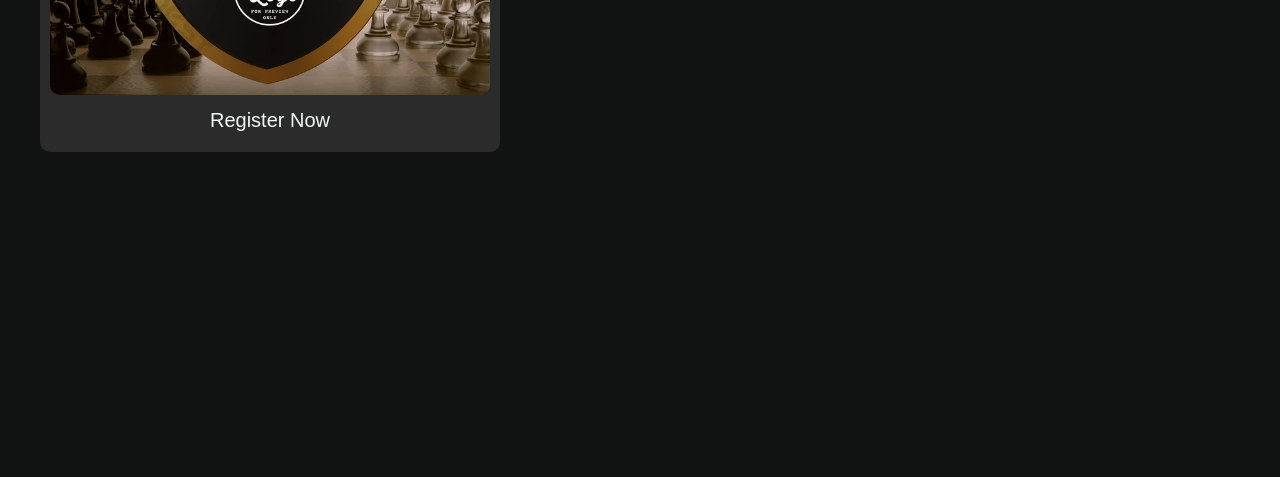
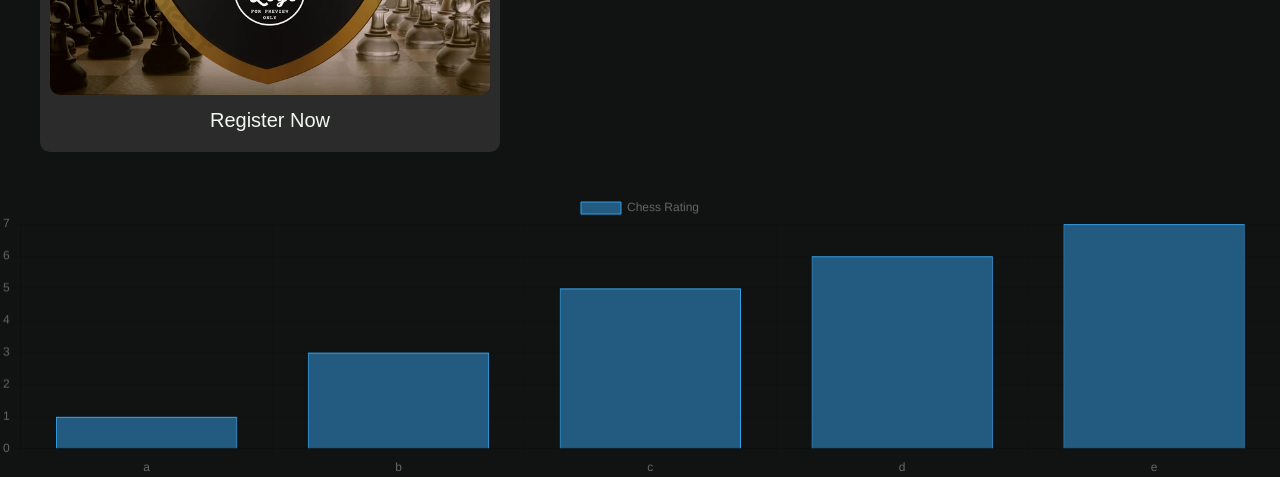
Before and after one commit to AdityaRawat00/MSI_Chess_Club, a plain HTML site: page index.html in a window 1280 px wide. Shown: the part 452-929 px from the top of the page. Before the commit the page ends 800 px from the top, so only its background shows below. Drawn offline with nearby package versions, Linux system fonts and the light colour scheme.

Commit message:
New js added

```diff
--- /dev/null
+++ b/chess_data.csv
@@ -0,0 +1,43 @@
+Name,Rapid_Rating,Blitz_Rating,Bullet_Rating
+Playerwr,1066,1453,1073
+DevTech03,403,261,100
+ishaanvats,729,1002,677
+pankaj1238,255,219,100
+priyxnshukumar,331,281,281
+VisheshSinghal1510,160,110,110
+SIDDHARTHalsoNEGI,1496,753,663
+crushergaming,770,1349,758
+I_M_A_Sniper,1166,492,460
+ipranjalpant,690,549,570
+AkshatGarg1234,896,643,839
+aaradhya0701,1053,730,570
+arjeetkitru,1025,526,790
+SanketD244,1297,1183,1056
+anmol_shuklaa,869,696,340
+Vkeves,1068,557,388
+ramkharbanda,1246,1442,1346
+YourOwnComrade,1368,1079,1098
+ujjwalchess3,1536,1062,1257
+Supriyo02,471,424,421
+Manas_Bawari,1339,1289,1289
+Ishaan706,1265,864,796
+Albin77777,1028,484,561
+dhruvv_bajaj,1040,671,756
+visionrajput,1111,387,523
+10Garv,1290,1468,831
+namannn04,441,391,391
+CHEEMSchessOP,1326,1403,1527
+DakshhJain,1175,855,984
+Ashutoshchezz,1551,1334,1406
+KRISH981155,320,360,270
+Hashirama_shenju,1257,1166,1047
+Dev9076,606,423,556
+dhruvrankoti,603,719,341
+SIDDHARTH1357,1284,1141,854
+Abhijitam,1263,922,513
+SARTHAK10710,834,452,120
+mikhailtal345,1081,880,1031
+alphaton,1332,1000,822
+Arman202p,672,296,288
+DAKUVANSH,1239,1249,969
+avg,974,794,701
--- a/index.html
+++ b/index.html
@@ -5,9 +5,10 @@
     <meta name="viewport" content="width=device-width, initial-scale=1.0">
     <link rel="stylesheet" href="style.css">
     <title>Line Graph Example</title>
-    <link rel="stylesheet" href="style.css">
+
 </head>
 <body>
+    <script src="https://cdn.jsdelivr.net/npm/chart.js"></script>
     <div class="navbar">
         <div class="logo "><img src="" alt="logo here"></div>
         <div class="navElements">
@@ -80,6 +81,8 @@
         </div>
     </div>
 
+    <canvas id="chart" width="900" height="200"></canvas>
+
     <script src="script.js"></script>
 </body>
 </html>
--- a/script.js
+++ b/script.js
@@ -1,55 +1,31 @@
 const url = "https://api.chess.com/pub/player/{Player}/stats";
 const datalink = "https://docs.google.com/spreadsheets/d/1t3dnHg8SWWsiSEbYSCvPATRly2nMUb4KXXHFKf0uZlU/edit#gid=379472038";
 
-const players = ['Playerwr', 'DevTech03', 'ishaanvats', 'pankaj1238','priyxnshukumar', 'VisheshSinghal1510', 'SIDDHARTHalsoNEGI',
-'crushergaming','I_M_A_Sniper', 'ipranjalpant', 'AkshatGarg1234', 'aaradhya0701', 'arjeetkitru', 'SanketD244','anmol_shuklaa',
-'Vkeves', 'ramkharbanda','YourOwnComrade', 'ujjwalchess3', 'Supriyo02', 'Manas_Bawari', 'Ishaan706', 'Albin77777',
-'dhruvv_bajaj', 'visionrajput','10Garv', 'namannn04', 'CHEEMSchessOP', 'DakshhJain',  'Ashutoshchezz',
-'KRISH981155', 'Hashirama_shenju', 'Dev9076', 'dhruvrankoti', 'SIDDHARTH1357', 'Abhijitam', 'SARTHAK10710',
-'mikhailtal345', 'alphaton', 'Arman202p', 'DAKUVANSH'];
-
 let player_data = [];
+let user_name = [];
 
 let jsondata = [];
 
-async function getUser() {
-    for (const player of players) {
-        const response = await fetch(`https://api.chess.com/pub/player/${player}/stats`);
-        const data = await response.json();
+fetch("chess_data.csv")
+    .then(response=>response.text())
+    .then(csvdata => {
+        const row = csvdata.split("\n").map(row => row.split(","))
+        for(let r of row)
+            jsondata.push(row);
+    });
+console.log(jsondata);
 
-        // if(data["chess_rapid"]["last"]["rating"]){
-        // const rapid = data["chess_rapid"]["last"]["rating"];
-        // }
+drawGraph();
 
-        const rapid = data["chess_rapid"]?data["chess_rapid"]["last"]["rating"]:800;
-
-        const blitz = data["chess_blitz"]?data["chess_blitz"]["last"]["rating"]:800;
-        const bullet = data["chess_bullet"]?data["chess_bullet"]["last"]["rating"]:800;
-
-        const dic = {
-            [player]:[rapid, blitz, bullet]
-        };
-        jsondata.push(dic);
-        player_data.push(data["chess_rapid"]["last"]["rating"]);
-    }
-}
-// drawGraph();
-
-async function drawGraph() {
-    await getUser();
-
-    let dic_string = JSON.stringify(jsondata);
-    var fs = require('fs');
-    fs.writeFile("chess_ratings.json", dic_string);
+function drawGraph() {
     const ctx = document.getElementById('chart');
-
-    new Chart(ctx, {
+       new Chart(ctx, {
         type: 'bar',
         data: {
-            labels: players,
+            labels: ['a','b','c', 'd', 'e'],
             datasets: [{
                 label: 'Chess Rating',
-                data: player_data,
+                data: [1,3,5,6,7],
                 borderWidth: 1
             }]
         },
```
Also changed, not shown: chartsAndOverview.html (+61 -4 lines).
